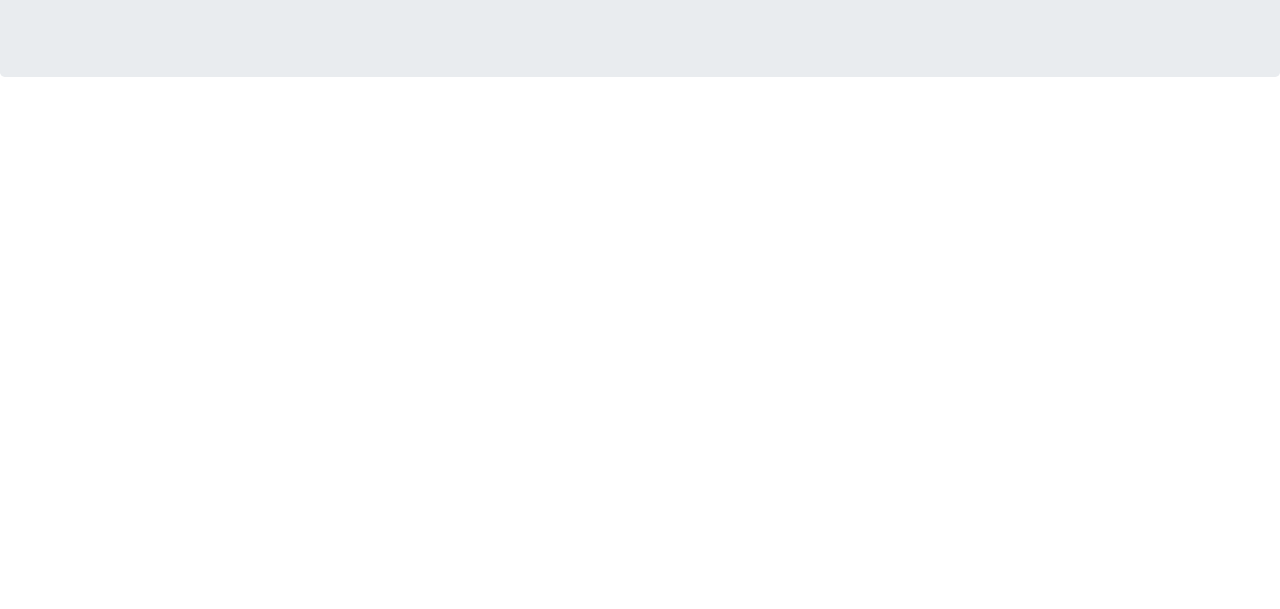
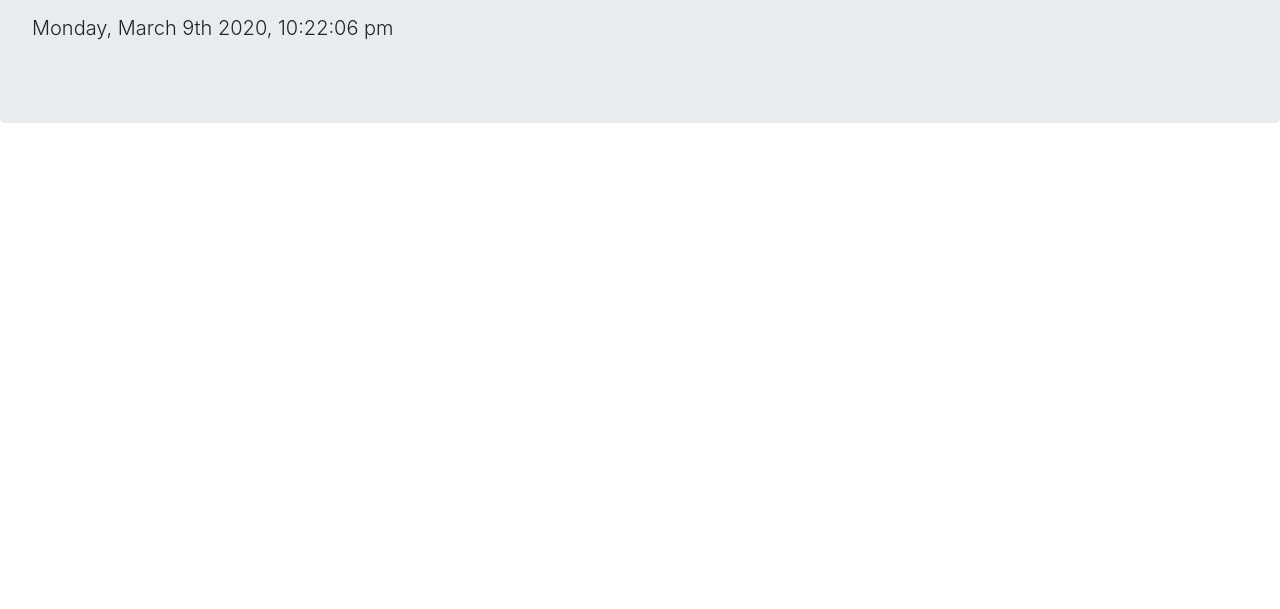
Before and after one commit to NKLouis/DailyPlanner, a plain HTML site: page DailyPlanner/index.html in a window 1280 px wide. Shown: the part 191-800 px from the top of the page. Drawn offline with nearby package versions, Linux system fonts and the light colour scheme; files that its build step writes are made by us from their sources.

Commit message:
added Moment.js to display the current day

```diff
--- a/DailyPlanner/index.html
+++ b/DailyPlanner/index.html
@@ -29,7 +29,26 @@
       <p id="currentDay" class="lead"></p>
     </header>
     <div class="container">
+
+
       <!-- Timeblocks go here -->
+    <script src="https://cdnjs.cloudflare.com/ajax/libs/moment.js/2.24.0/moment.min.js"></script>
+    <script>
+      var date = moment("Monday, March 9th 2020, 5:04:03 pm");
+      var eDisplayMoment = document.getElementById("currentDay");
+      eDisplayMoment.innerHTML= (moment().format("dddd, MMMM Do YYYY, h:mm:ss a"));
+
+
+
+
+
+
+
+
+
+
+
+    </script>
     </div>
 
     <script src="https://code.jquery.com/jquery-3.4.1.min.js"></script>
```
